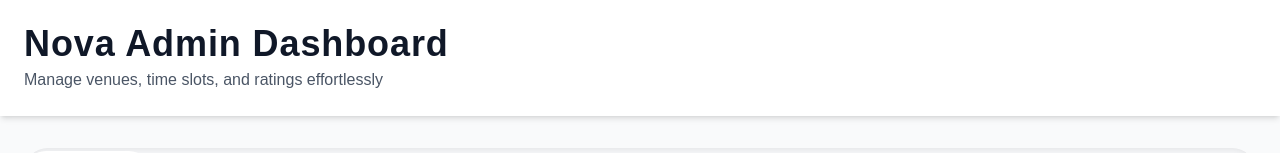
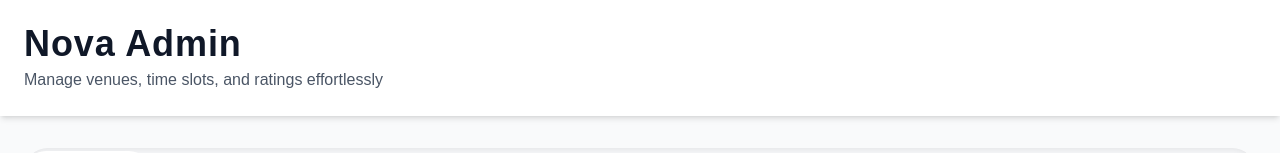
Before and after one commit to novaevent/Venue-Admin, a Next.js app: page / in a window 1280 px wide. Shown: the top 153 px of the page. Built offline with nearby package versions, Linux system fonts and the light colour scheme; no server answers.

Commit message:
Change Revert

```diff
--- a/app/page.tsx
+++ b/app/page.tsx
@@ -156,7 +156,7 @@ const VenueAdminDashboard = () => {
       <div className="bg-white shadow-md">
         <div className="max-w-7xl mx-auto px-6 py-6">
           <h1 className="text-4xl font-bold text-gray-900 tracking-wide">
-            Nova Admin Dashboard
+            Nova Admin
           </h1>
           <p className="text-gray-600 mt-1">
             Manage venues, time slots, and ratings effortlessly
```
